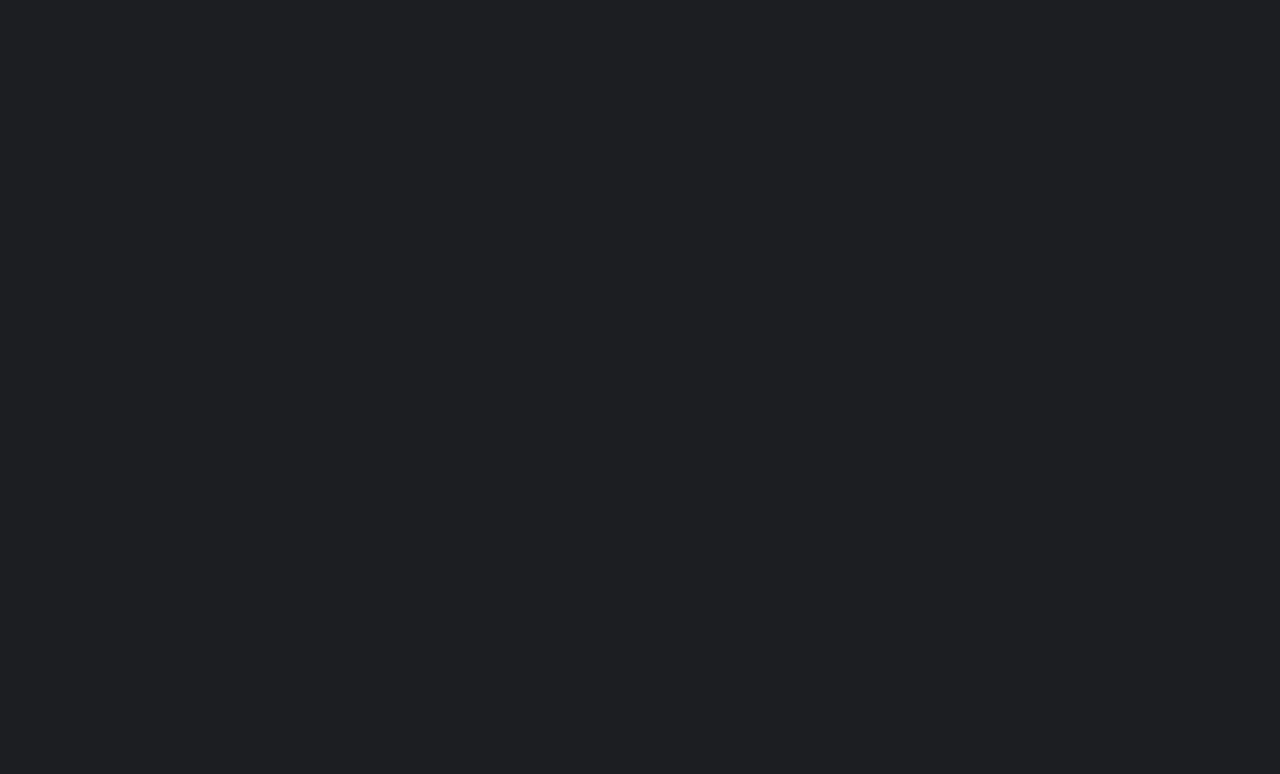
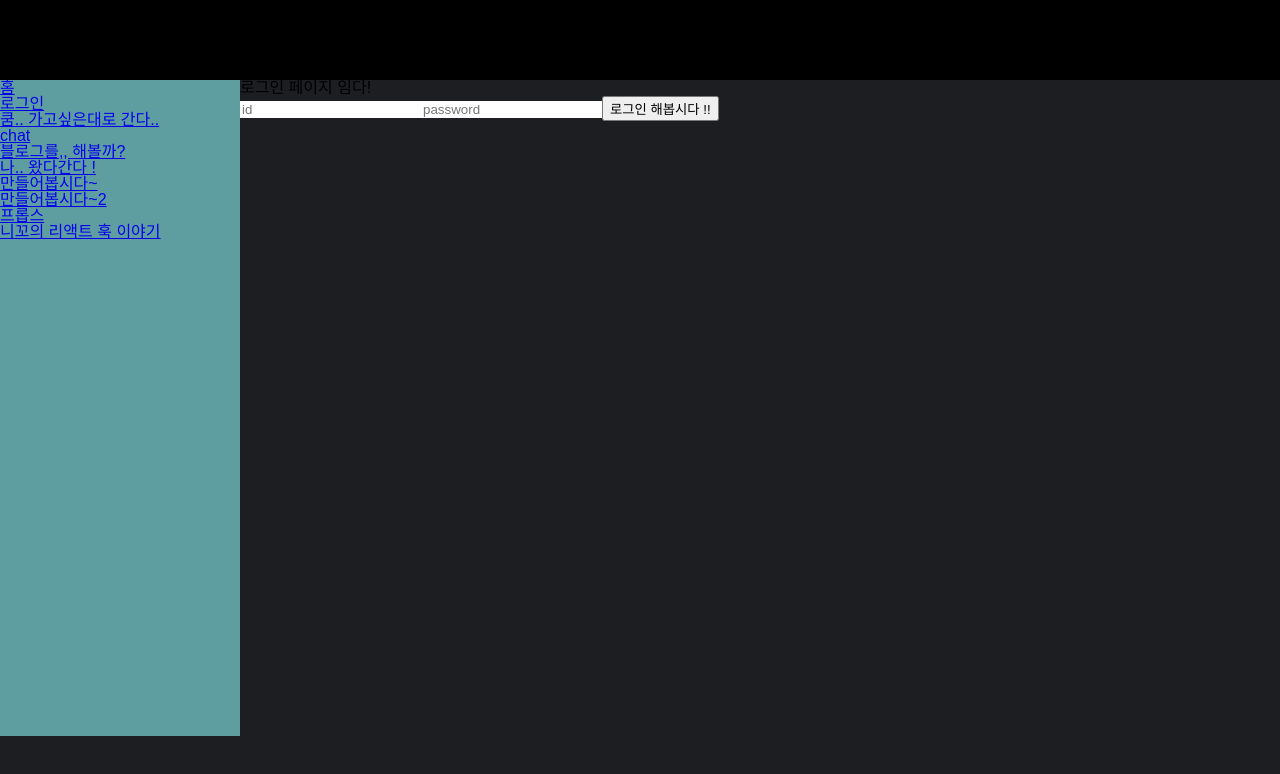
Before and after one commit to zikoom/kooms-day, a React (Create React App) app: page /login in a window 1280 px wide. Before the commit this address had no page. Shown: the top 774 px of the page. Built offline with nearby package versions, Linux system fonts and the light colour scheme.

Commit message:
Login 컴포넌트 제작중

```diff
--- /dev/null
+++ b/src/components/Login.js
@@ -0,0 +1,39 @@
+
+import { useState } from "react";
+import { useSelector } from "react-redux"
+
+export default function Login () {
+
+  const oauthManager = useSelector(state => state.oauth.oauthManager);
+  console.log("state:", oauthManager)
+
+  const [googleID, setGoogleID] = useState('');
+  const [googlePassword, setGooglePassword] = useState('');
+
+  const googleIDChangeHandler = (e) => {
+    const val = e.target.value;
+    setGoogleID(val)
+  }
+
+  const googlePasswordChangeHandler = (e) => {
+    const val = e.target.value;
+    setGooglePassword(val);
+  }
+
+  const requestGoogleLogin = () => {
+    if(oauthManager === null || oauthManager === undefined) {
+      throw new Error('oauthManager is unvalid: ', oauthManager);
+    }
+    console.log('state in login button event: ', oauthManager);
+  }
+
+
+  return (
+    <div>
+      <h1>로그인 페이지 임다!</h1>
+      <input placeholder="id" value={googleID} onChange={googleIDChangeHandler}></input>
+      <input placeholder="password" value={googlePassword} onChange={googlePasswordChangeHandler}></input>
+      <button onClick={requestGoogleLogin}>로그인 해봅시다 !!</button>
+    </div>
+  )
+}
--- a/src/components/layout/NavBar.js
+++ b/src/components/layout/NavBar.js
@@ -47,6 +47,7 @@ function NavBar({showMobileMenu}){
 
       } */}
       <div className="nav-flex-child"><Link className="nav-flex-child-link" to="/" >홈</Link></div>
+      <div className="nav-flex-child"><Link className="nav-flex-child-link" to="/login" >로그인</Link></div>
       <div className="nav-flex-child"><Link className="nav-flex-child-link" to="/webgl" >쿰.. 가고싶은대로 간다..</Link></div>
       <div className="nav-flex-child"><Link className="nav-flex-child-link" to="/chat" >chat</Link></div>
       <div className="nav-flex-child"><Link className="nav-flex-child-link" to="/blog" >블로그를,, 해볼까?</Link></div>
--- a/src/index.js
+++ b/src/index.js
@@ -17,6 +17,7 @@ import Clone2 from "./jaduguaza/Clone2";
 import PropsParent from "./jaduguaza/PropsParent";
 import NicoHook from "./jaduguaza/NicoHook";
 import GuestBook from "./jaduguaza/GuestBook";
+import Login from "./components/Login";
 
 import store from "./store/store";
 
@@ -35,6 +36,9 @@ root.render(
           <Route path="blog" element={<div>블로그를,, 해볼까?</div>} />
           <Route path="guest-book" element={<GuestBook></GuestBook>} />
           <Route path="chat" element={<Chat></Chat>} />
+          <Route path="login" element={<Login />}>
+
+          </Route>
           <Route path="zaduguaza">
             <Route path="main" element={<Mine />} />
             <Route path="clone2" element={<Clone2 />} />
--- a/src/reducer/reducer.js
+++ b/src/reducer/reducer.js
@@ -47,7 +47,7 @@ function oauthManager(state = ACTION_OAUTH_INIT_STATE, action) {
     case OAUTH_SET_MANAGER:
       return {
         ...state,
-        oauthManger: action.state
+        oauthManager: action.state
       }
     default:
       return state
```
